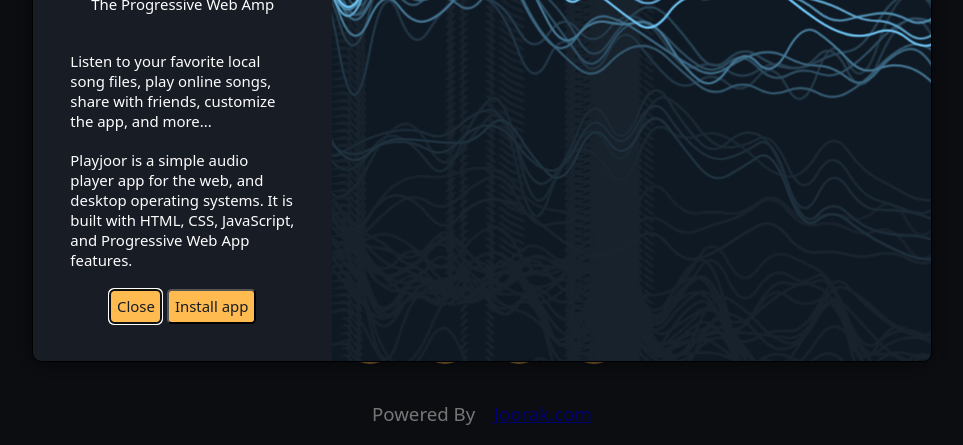
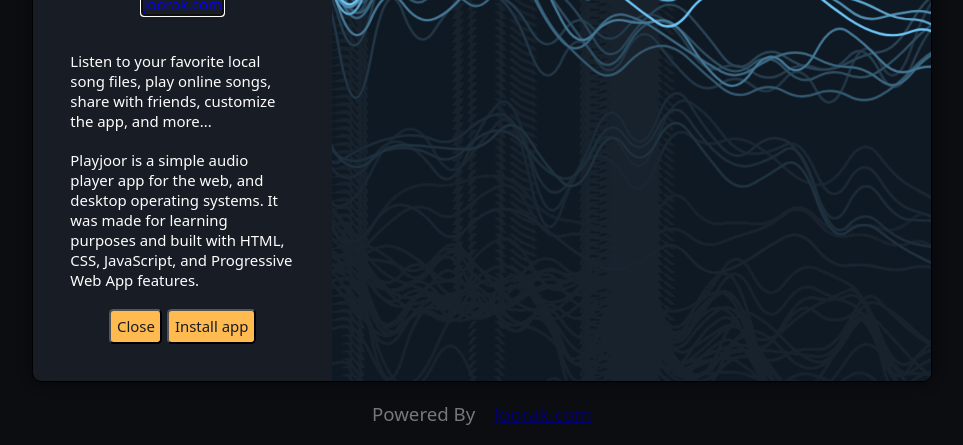
Before and after one commit to Joorak/Playjoor, a plain HTML site: page index.html in a window 1280 px wide. Shown: the part 355-800 px from the top of the page, without its empty margins (158-1121 px from the left). Drawn offline with Linux system fonts and the light colour scheme; grey boxes are pictures that could not be loaded.

Commit message:
add about-dialog section to index page...

```diff
--- a/index.html
+++ b/index.html
@@ -5,6 +5,9 @@
     <meta http-equiv="X-UA-Compatible" content="IE=edge" />
     <meta name="viewport" content="width=device-width, initial-scale=1.0" />
     <title>Playjoor</title>
+    <meta name="keywords" content="ژورک، ژورک رضاپور، علی اکبر رضاپور، رضاپور، توسعه نرم‌افزار، توسعه اپلیکیشن، توسعه دیتابیس، توسعه وبسایت، توسعه وب اپلیکیشن، مدیر پروژه، مدیر فناوری، مدیر ارشد سیستم، مدیر طرح و برنامه، مدیر دیتابیس، معمار نرم‌افزار، معمار سیستم">
+    <meta name="description" content="بازی همجور">
+    <meta name="author" content="ژورک رضاپور">
     <link rel="icon" href="favicon.png" sizes="any" />
     <link rel="icon" href="favicon.svg" type="image/svg+xml" />
     <link rel="manifest" href="manifest.json" />
@@ -163,14 +166,15 @@
       <img class="logo" src="./favicon-128.png" alt="The Playjoor logo" />
       <section class="about">
         <h1>Playjoor</h1>
-        <h2>The Progressive Web Amp</h2>
+        <!-- <h2>The Progressive Web Amp</h2> -->
+        <h2>Simple PWA project by <a class="text-decoration-none" target="_blank" href="https://joorak.com">Joorak.com</a></h2>
         <p>
           Listen to your favorite local song files, play online songs, share
           with friends, customize the app, and more...
         </p>
         <p>
           Playjoor is a simple audio player app for the web, and desktop operating
-          systems. It is built with HTML, CSS, JavaScript, and Progressive Web
+          systems. It was made for learning purposes and built with HTML, CSS, JavaScript, and Progressive Web
           App features.
         </p>
       </section>
```
